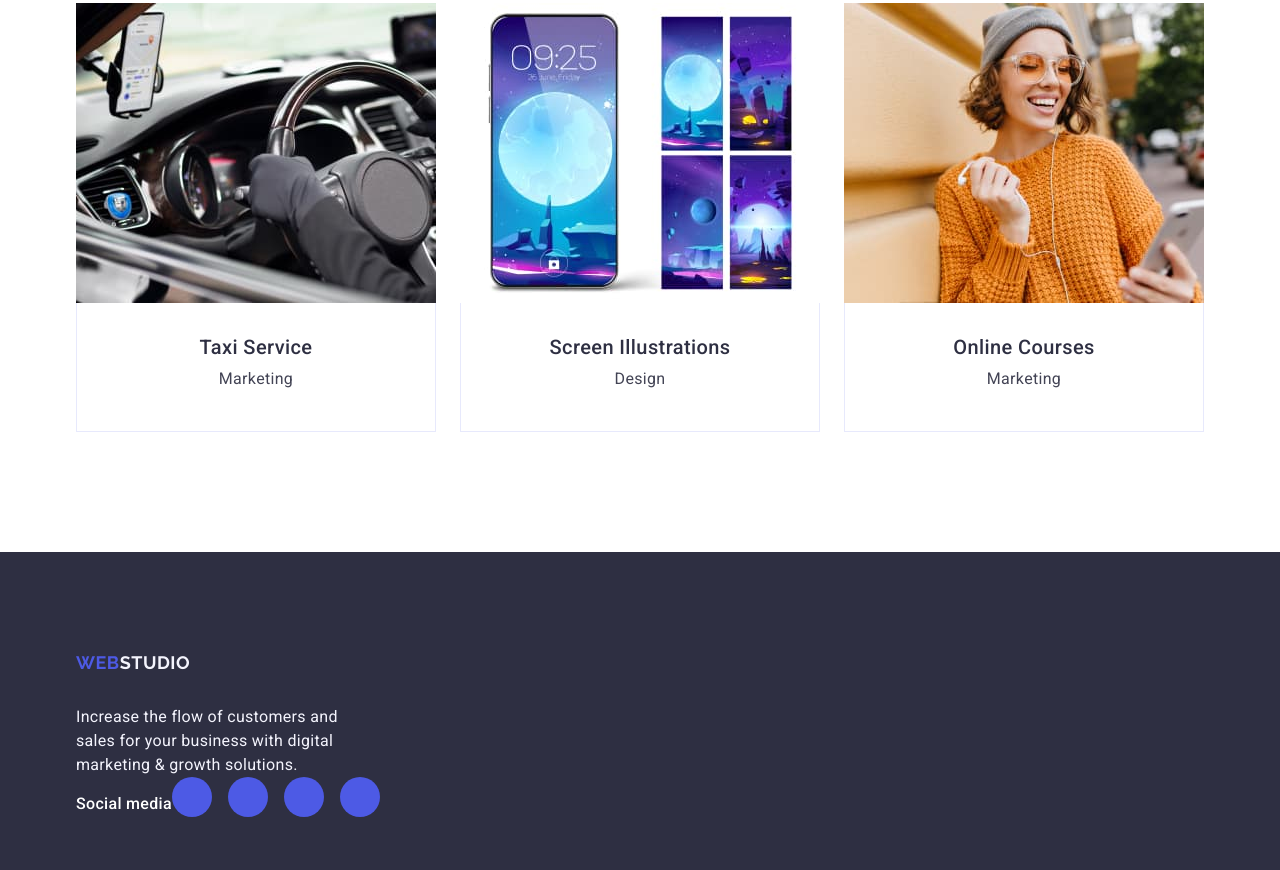
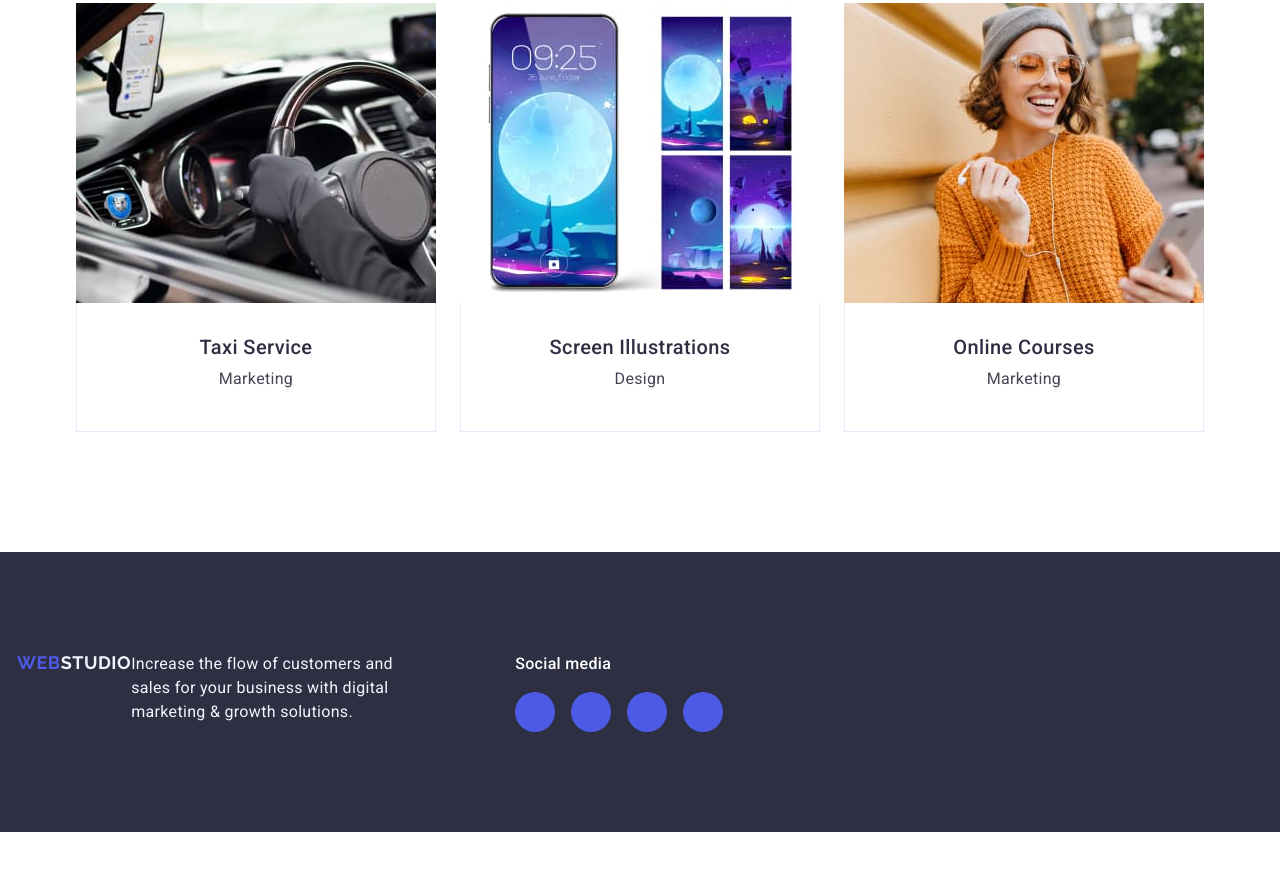
Before and after one commit to sauergru/goit-markup-hw-04, a plain HTML site: page index.html in a window 1280 px wide. Shown: the part 2648-3518 px from the top of the page. After the commit the page ends 3480 px from the top, so only its background shows below. Drawn offline with nearby package versions, Linux system fonts and the light colour scheme.

Commit message:
Update styles.css

```diff
--- a/css/styles.css
+++ b/css/styles.css
@@ -372,7 +372,7 @@ body {
   transform: translateY(100%);
   transition: transform 250ms cubic-bezier(0.4, 0, 0.2, 1);
 }
-.op-img:hover {
+.op-img:hover .hide-text {
   box-shadow: 0px 2px 1px 0px rgba(46, 47, 66, 0.08),
     0px 1px 1px 0px rgba(46, 47, 66, 0.16),
     0px 1px 6px 0px rgba(46, 47, 66, 0.08);
@@ -383,9 +383,13 @@ body {
 .footer {
   background-color: #2e2f42;
 }
+.footer-container {
+  display: flex;
+  align-items: baseline;
+  margin-right: 120px;
+}
 .f-logo {
-  display: inline-flex;
-  margin-bottom: 16px;
+  display: flex;
   color: #4d5ae5;
   font-family: "Raleway", sans-serif;
   font-size: 18px;
@@ -396,8 +400,7 @@ body {
   text-decoration: none;
 }
 .logo-light {
-  display: inline-flex;
-  margin-bottom: 16px;
+  display: flex;
   color: #f4f4fd;
   font-family: "Raleway", sans-serif;
   font-size: 18px;
@@ -407,8 +410,6 @@ body {
   text-transform: uppercase;
 }
 .f-text {
-  display: flex;
-  margin-right: 120px;
   width: 264px;
   color: #f4f4fd;
   line-height: 1.5;
@@ -423,15 +424,12 @@ body {
   margin-bottom: 16px;
 }
 .f-logo-wrapper {
+  display: flex;
   margin-right: 120px;
 }
-.f-social-icon-wrapper .social-icon-list {
+.f-social-icon-wrapper > .social-icon-list {
   display: flex;
   gap: 16px;
-}
-.f-social-icon-wrapper {
-  display: flex;
-  align-items: baseline;
 }
 .footer .circle:hover,
 .footer .circle:focus {
```
